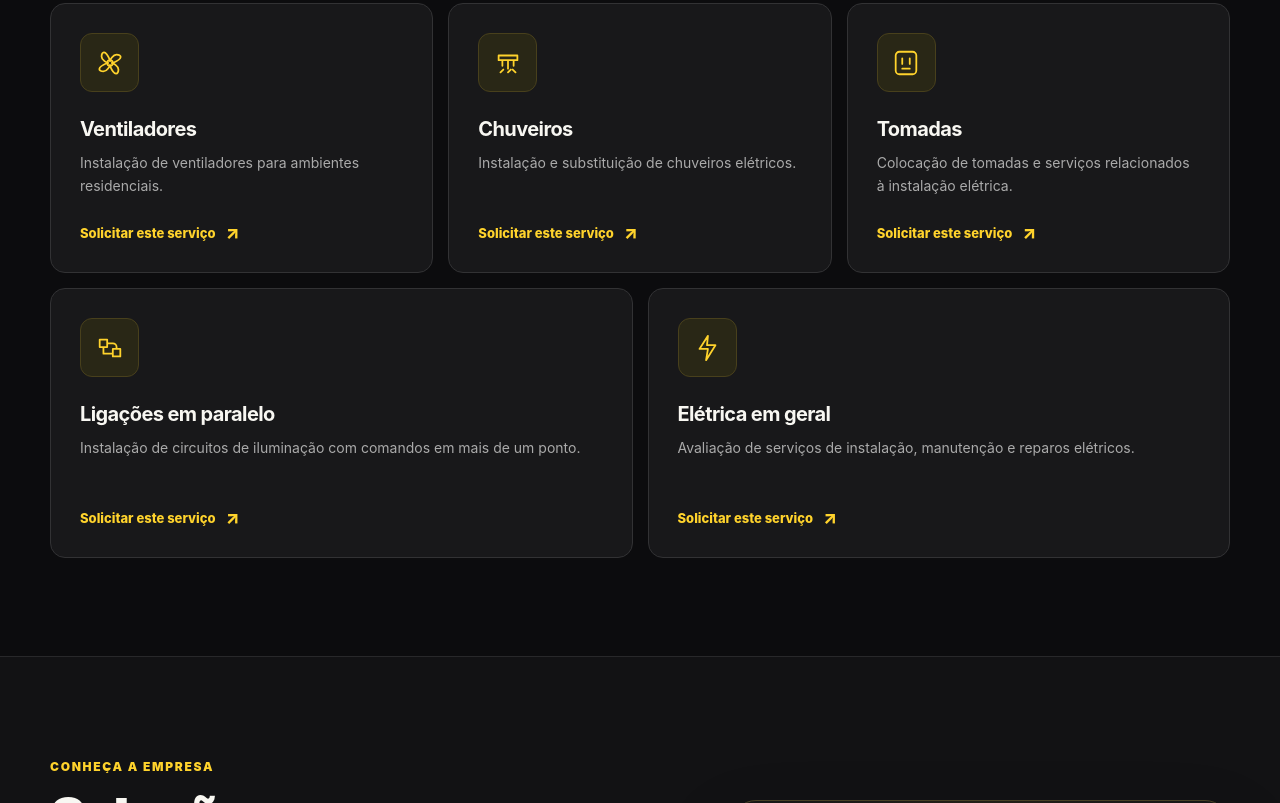
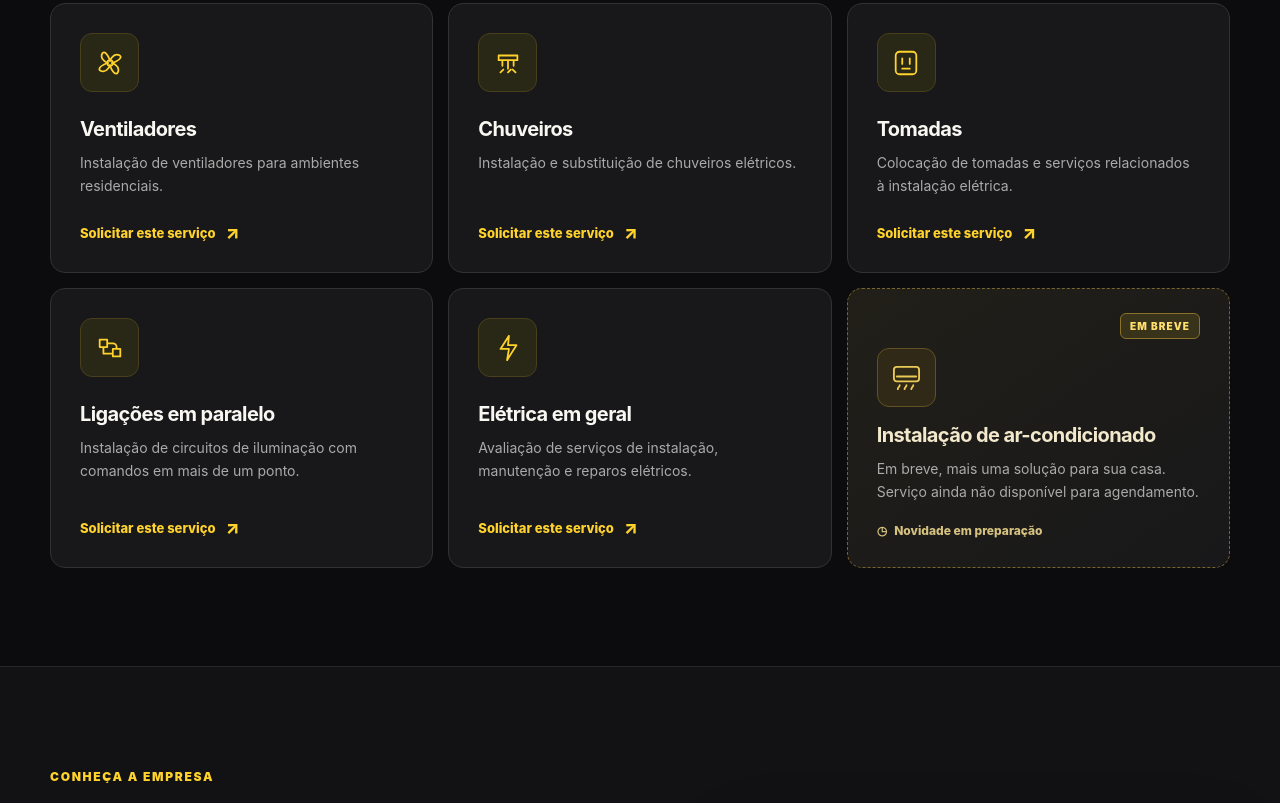
Before and after one commit to felipemoura-code/prado-parts-site, a plain HTML site: page adriano-solucoes-preview/index.html in a window 1280 px wide. Shown: the part 1182-1985 px from the top of the page. Drawn offline with Linux system fonts and the light colour scheme.

Commit message:
Adriano: adiciona card de instalação de ar-condicionado marcado Em breve

```diff
--- a/adriano-solucoes-preview/index.html
+++ b/adriano-solucoes-preview/index.html
@@ -85,8 +85,18 @@
 @media(max-width:540px){.utility-inner{font-size:10px}.about-main h2{font-size:35px}.about-main>p{font-size:14px}.about-visual{min-height:290px}.about-visual-head span{font-size:20px}.about-visual-foot{display:flex;align-items:flex-start;flex-direction:column;gap:8px}.diff-grid{grid-template-columns:1fr}.diff-card{min-height:unset;padding:23px}.diff-symbol{margin:15px 0}.about-highlights span{font-size:10px}}
 
 
-/* Cinco serviços distribuídos em duas linhas equilibradas */
-@media(min-width:801px){.services{grid-template-columns:repeat(6,minmax(0,1fr))}.services .service{grid-column:span 2}.services .service:nth-last-child(-n+2){grid-column:span 3}}
+/* Seis cards: tres colunas no desktop, duas no tablet, uma no celular. */
+@media(min-width:801px){.services{grid-template-columns:repeat(3,minmax(0,1fr))}.services .service{grid-column:auto}}
+.service-upcoming{border:1px dashed #78652e;background:linear-gradient(145deg,#211f18,#18181a)}
+.service-upcoming:hover{border-color:var(--yellow)}
+.service-upcoming .service-icon{color:#e9ca57;background:#302918;border-color:#635124;margin-bottom:16px}
+.service-upcoming .service-icon svg{width:31px;height:31px}
+.service-topline{width:100%;display:flex;justify-content:flex-end;margin:-5px 0 9px;min-height:26px}
+.upcoming-badge{border:1px solid #8a7328;background:rgba(255,211,44,.12);color:#ffdf6e;border-radius:6px;padding:6px 9px;font-size:10px;font-weight:900;letter-spacing:.11em}
+.service-upcoming h3{color:#f2e8cc}
+.service-upcoming p{margin-bottom:20px}
+.upcoming-note{margin-top:auto;display:flex;align-items:center;gap:7px;color:#d6c280;font-weight:800;font-size:12px}
+
 
 </style>
 <meta name="robots" content="noindex,nofollow">
@@ -121,6 +131,13 @@
 <article class="service"><div class="service-icon"><svg viewBox="0 0 32 32"><rect x="5" y="4" width="22" height="24" rx="4"/><path d="M12 11v6m8-6v6M12 22h8"/></svg></div><h3>Tomadas</h3><p>Colocação de tomadas e serviços relacionados à instalação elétrica.</p><a href="#orcamento" data-service="Colocação de tomadas">Solicitar este serviço</a></article>
 <article class="service"><div class="service-icon"><svg viewBox="0 0 32 32"><path d="M5 7h8v8H5zM19 17h8v8h-8zM13 11h6a4 4 0 0 1 4 4v2M9 15v7h10"/></svg></div><h3>Ligações em paralelo</h3><p>Instalação de circuitos de iluminação com comandos em mais de um ponto.</p><a href="#orcamento" data-service="Ligações em paralelo">Solicitar este serviço</a></article>
 <article class="service"><div class="service-icon"><svg viewBox="0 0 32 32"><path d="m17 3-9 14h9l-2 12 10-16h-9z"/></svg></div><h3>Elétrica em geral</h3><p>Avaliação de serviços de instalação, manutenção e reparos elétricos.</p><a href="#orcamento" data-service="Elétrica em geral">Solicitar este serviço</a></article>
+<article class="service service-upcoming" aria-label="Instalação de ar-condicionado, serviço em breve">
+<div class="service-topline"><span class="upcoming-badge">EM BREVE</span></div>
+<div class="service-icon" aria-hidden="true"><svg viewBox="0 0 32 32"><rect x="3" y="5" width="26" height="15" rx="3"/><path d="M6 15h20M9 24c0 2-2 2-2 4m9-4c0 2-2 2-2 4m9-4c0 2-2 2-2 4"/></svg></div>
+<h3>Instalação de ar-condicionado</h3>
+<p>Em breve, mais uma solução para sua casa. Serviço ainda não disponível para agendamento.</p>
+<div class="upcoming-note"><span aria-hidden="true">◷</span> Novidade em preparação</div>
+</article>
 </div></div></section>
 <section class="section about-section" id="sobre"><div class="container about-layout">
 <div class="about-main"><span class="kicker">Conheça a empresa</span><h2>Soluções para sua casa, <span>sem complicação.</span></h2>
```
